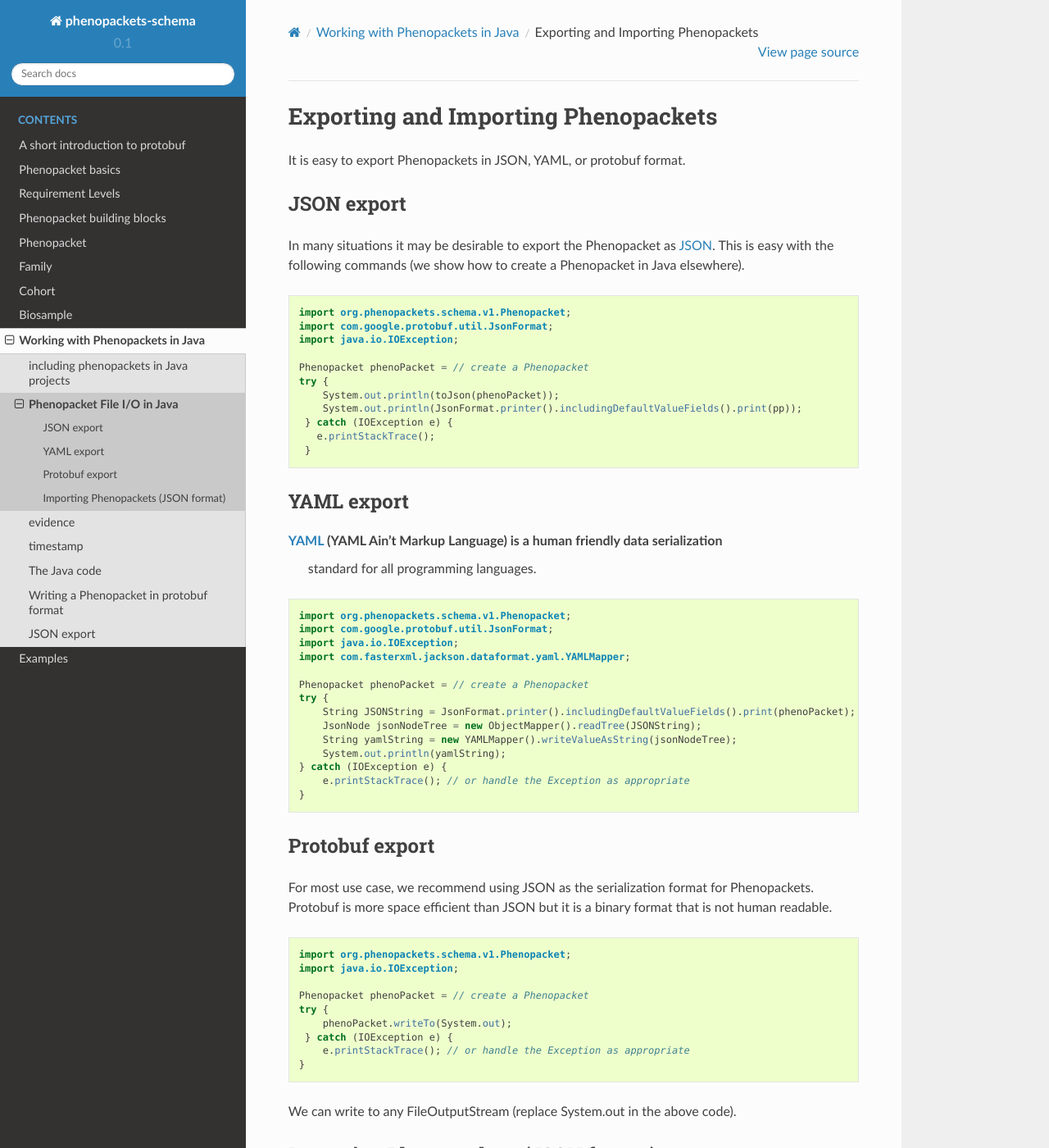
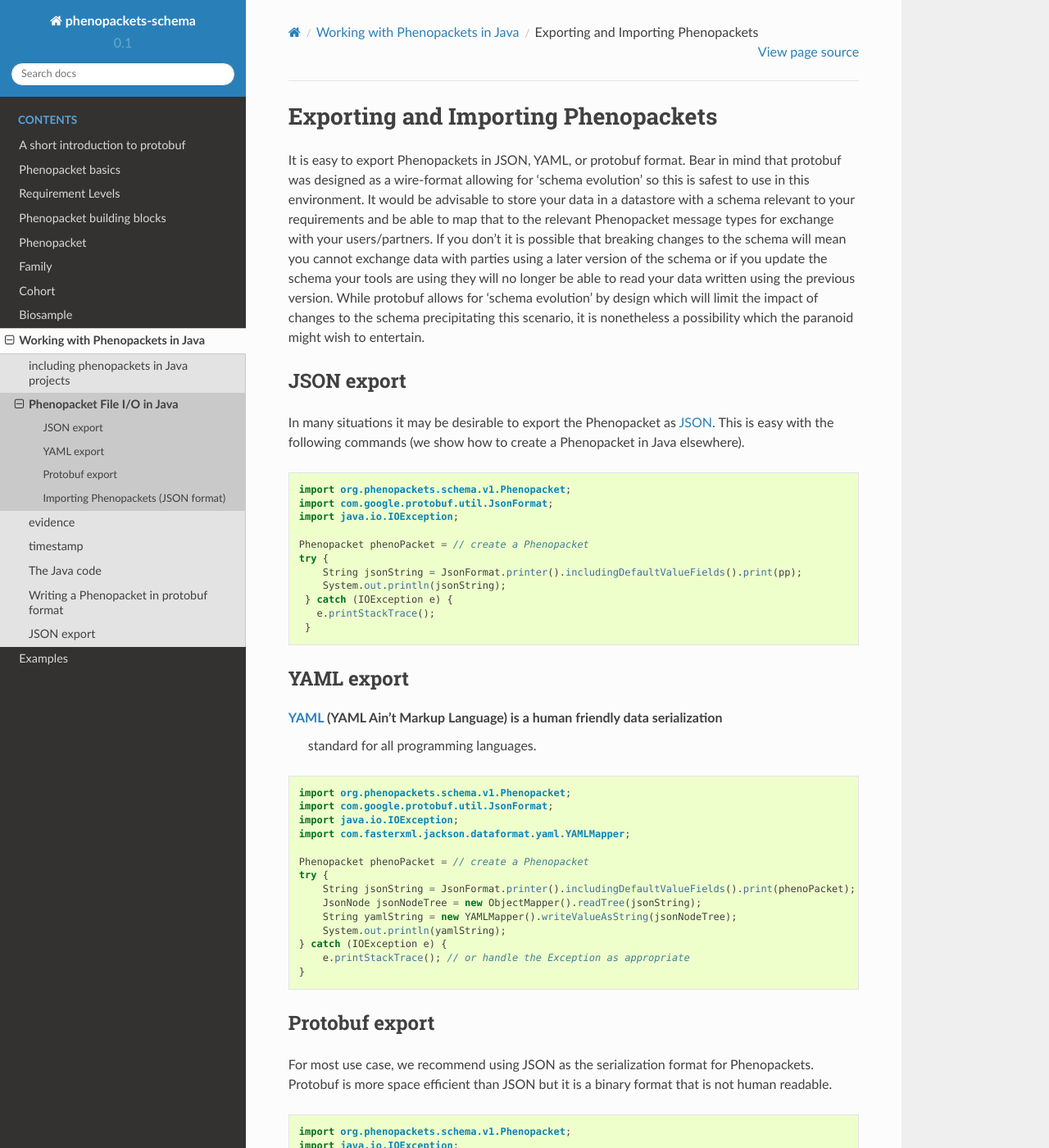
Before and after one commit to phenopackets/phenopacket-schema, a Sphinx documentation site: the page built from docs/java-export.rst, in a window 1280 px wide and 1400 px high. Shown: the whole window at 82% size. Built offline with Sphinx 7.4.7 and the Read the Docs theme 2.0.0, drawn with Linux system fonts in a browser that asks for light colours; some of the changed text lies outside the part shown.

Commit message:
Add comments to and reduce java boilerplate in java-export.rst

```diff
--- a/docs/java-export.rst
+++ b/docs/java-export.rst
@@ -4,8 +4,14 @@
 Exporting and Importing Phenopackets
 ====================================
 
-It is easy to export Phenopackets in JSON, YAML, or protobuf format.
-
+It is easy to export Phenopackets in JSON, YAML, or protobuf format. Bear in mind that protobuf was designed as a
+wire-format allowing for 'schema evolution' so this is safest to use in this environment. It would be advisable to store
+your data in a datastore with a schema relevant to your requirements and be able to map that to the relevant Phenopacket
+message types for exchange with your users/partners. If you don't it is possible that breaking changes to the schema will
+mean you cannot exchange data with parties using a later version of the schema or if you update the schema your tools are
+using they will no longer be able to read your data written using the previous version. While protobuf allows for
+'schema evolution' by design which will limit the impact of changes to the schema precipitating this scenario, it is
+nonetheless a possibility which the paranoid might wish to entertain.
 
 JSON export
 ~~~~~~~~~~~
@@ -21,8 +27,8 @@ the following commands (we show how to create a Phenopacket in Java elsewhere).
 
     Phenopacket phenoPacket = // create a Phenopacket
     try {
-        System.out.println(toJson(phenoPacket));
-        System.out.println(JsonFormat.printer().includingDefaultValueFields().print(pp));
+        String jsonString = JsonFormat.printer().includingDefaultValueFields().print(pp);
+        System.out.println(jsonString);
      } catch (IOException e) {
        e.printStackTrace();
      }
@@ -43,8 +49,8 @@ YAML export
 
     Phenopacket phenoPacket = // create a Phenopacket
     try {
-        String JSONString = JsonFormat.printer().includingDefaultValueFields().print(phenoPacket);
-        JsonNode jsonNodeTree = new ObjectMapper().readTree(JSONString);
+        String jsonString = JsonFormat.printer().includingDefaultValueFields().print(phenoPacket);
+        JsonNode jsonNodeTree = new ObjectMapper().readTree(jsonString);
         String yamlString = new YAMLMapper().writeValueAsString(jsonNodeTree);
         System.out.println(yamlString);
     } catch (IOException e) {
@@ -70,30 +76,23 @@ is more space efficient than JSON but it is a binary format that is not human re
         e.printStackTrace(); // or handle the Exception as appropriate
     }
 
-We can write to any FileOutputStream (replace System.out in the above code).
+We can write to any OutputStream (replace System.out in the above code), e.g. a file or network.
 
 
 Importing Phenopackets (JSON format)
 ~~~~~~~~~~~~~~~~~~~~~~~~~~~~~~~~~~~~
-There are multiple ways of doing this with different JSON libraries. The following code should suffice for most
-purposes.
+There are multiple ways of doing this with different JSON libraries e.g. Jackson, Gson, JSON.simple.... The following
+code explains how to convert the JSON String object into a protobuf class. This isn't limited to a Phenopacket message,
+so long as you know the type of message contained in the json, you can merge it into the correct Java representation.
 
 .. code-block:: java
 
-    import org.json.simple.JSONObject;
-    import org.json.simple.parser.JSONParser;
-    import org.json.simple.parser.ParseException;
-
-    String path = // path to the phenopacket file in JSON format
-    JSONParser parser = new JSONParser();
+    String phenopacketJsonString = // Phenopacket in JSON as a String;
     try {
-        Object obj = parser.parse(new FileReader(pathToJsonPhenopacketFile));
-        JSONObject jsonObject = (JSONObject) obj;
-        String phenopacketJsonString = jsonObject.toJSONString();
         Phenopacket.Builder phenoPacketBuilder = Phenopacket.newBuilder();
         JsonFormat.parser().merge(jsonString, phenoPacketBuilder);
         Phenopacket phenopacket = phenoPacketBuilder.build();
-        // do somethign with phenopacket ...
+        // do something with phenopacket ...
     } catch (IOException e1) {
         e1.printStackTrace(); // or handle the Exception as appropriate
     } catch (ParseException e2) {
```
